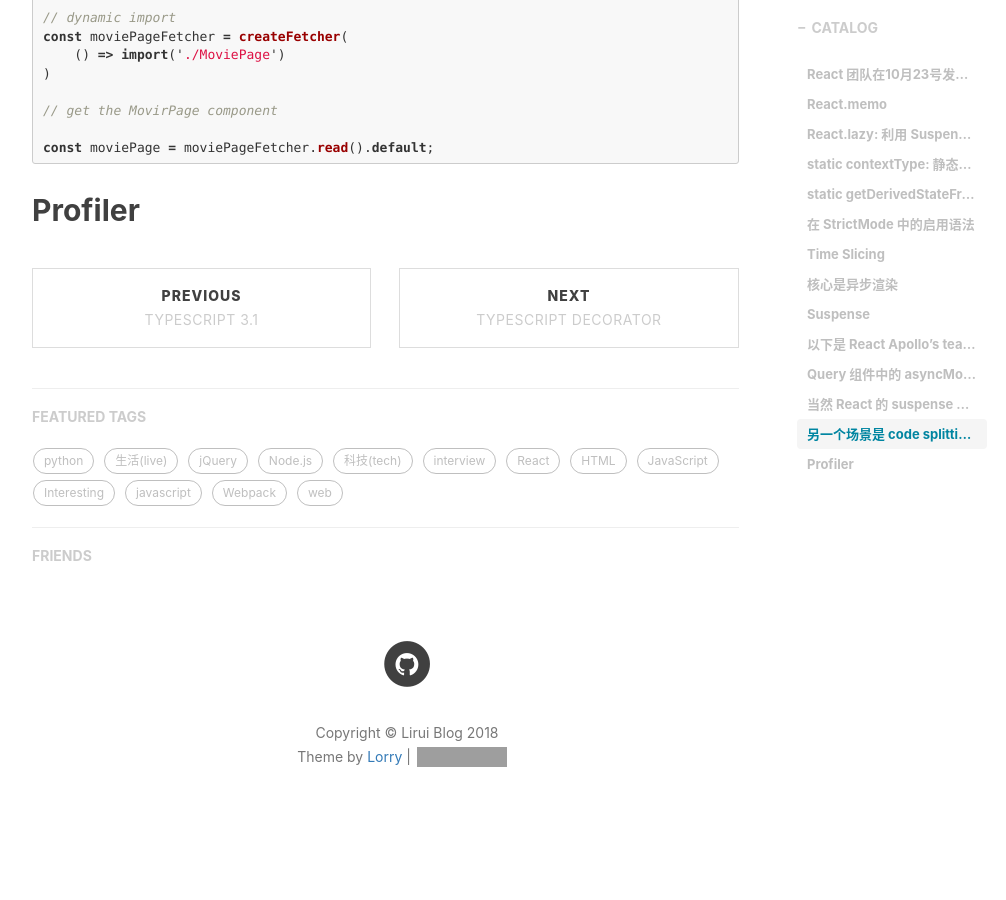
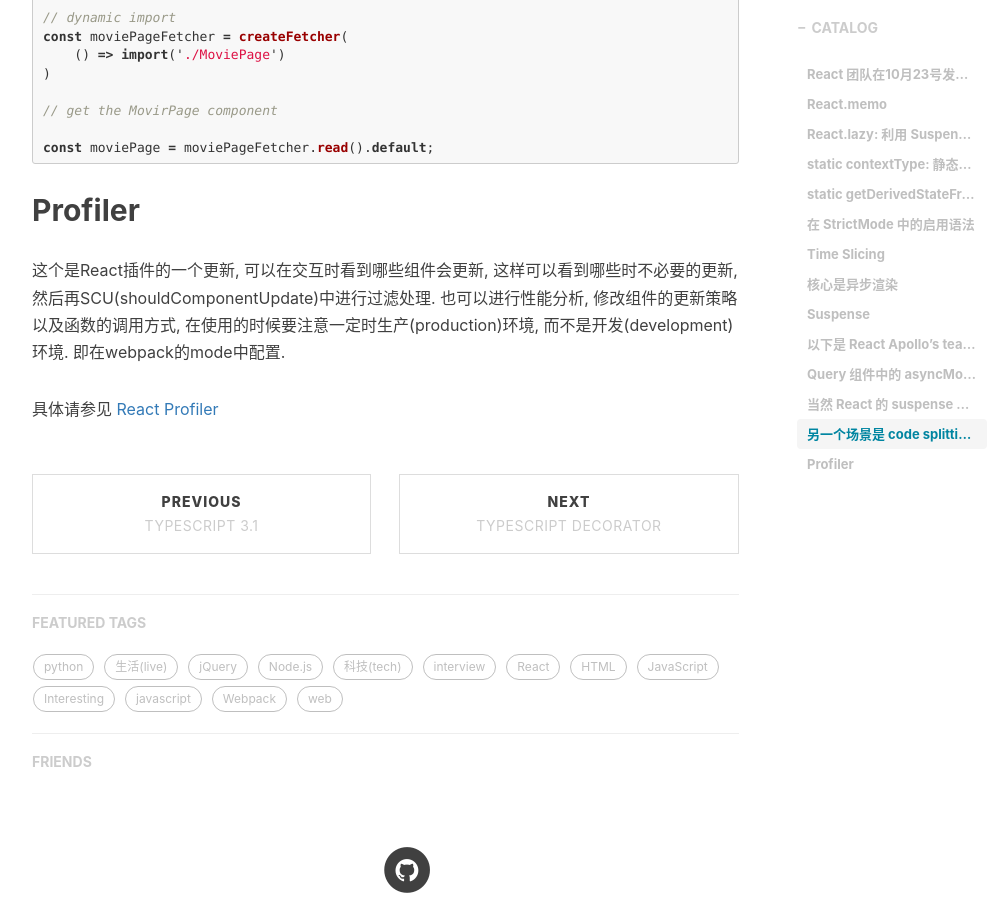
Before and after one commit to JiangLiruii/jiangliruii.github.io, a Jekyll site: the page built from _posts/2018-11-04-React_new.md, in a window 1280 px wide and 900 px high, scrolled down 4769 px. Shown: the whole window, without its empty margins (233-1239 px from the left). Built offline with Jekyll 4.4.1, drawn with Linux system fonts in a browser that asks for light colours; comment, search, counter and statistics services are not loaded; before the commit the page ends 5630 px from its top, so only the background shows below that; some of the changed text lies outside the part shown; grey boxes are pictures that could not be loaded.

Commit message:
update new react Profiler

```diff
--- a/_posts/2018-11-04-React_new.md
+++ b/_posts/2018-11-04-React_new.md
@@ -167,3 +167,7 @@ const moviePage = moviePageFetcher.read().default;
 
 
 ## Profiler
+
+这个是React插件的一个更新, 可以在交互时看到哪些组件会更新, 这样可以看到哪些时不必要的更新, 然后再SCU(shouldComponentUpdate)中进行过滤处理. 也可以进行性能分析, 修改组件的更新策略以及函数的调用方式, 在使用的时候要注意一定时生产(production)环境, 而不是开发(development)环境. 即在webpack的mode中配置.
+
+具体请参见 [React Profiler](https://reactjs.org/blog/2018/09/10/introducing-the-react-profiler.html)
```
